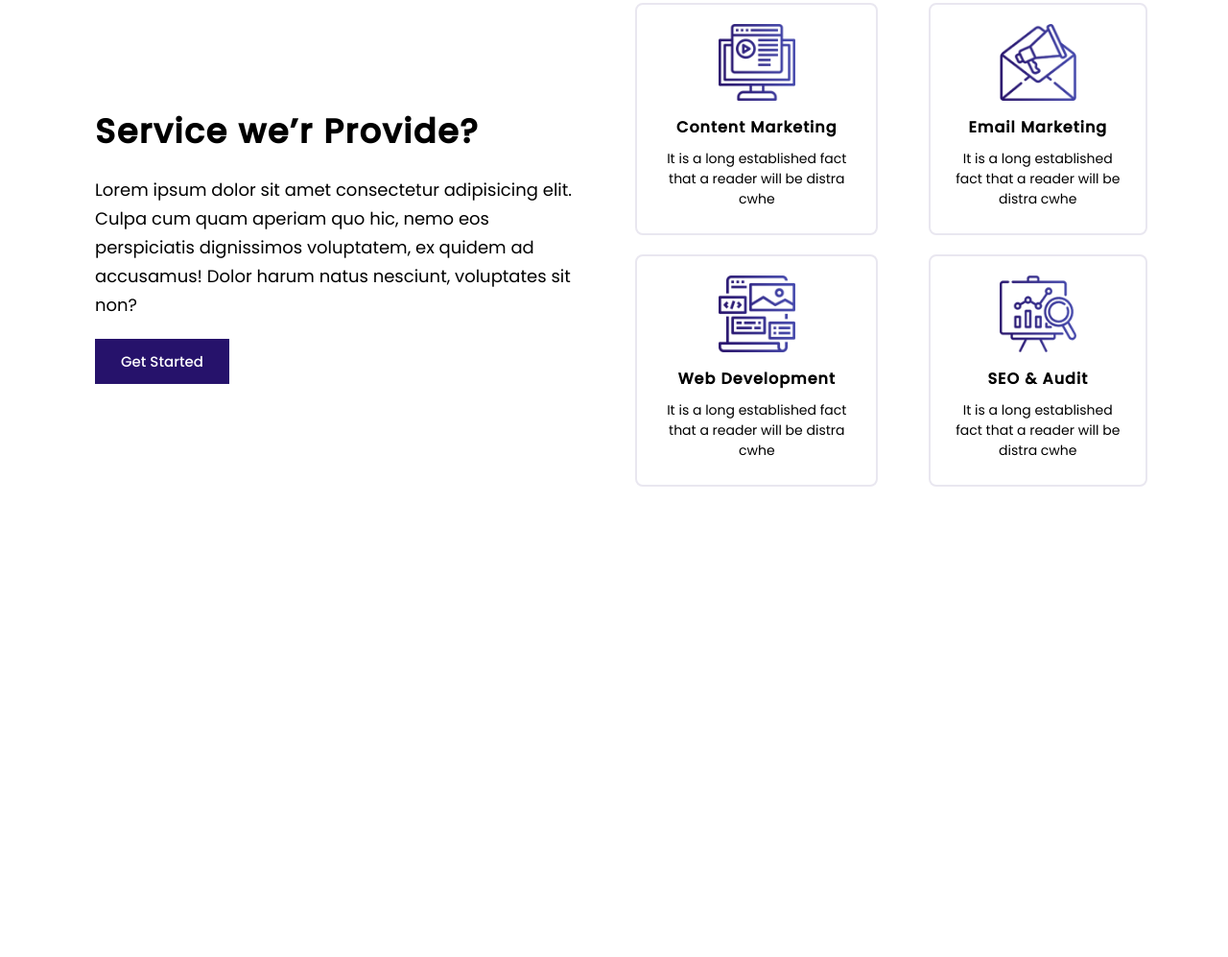
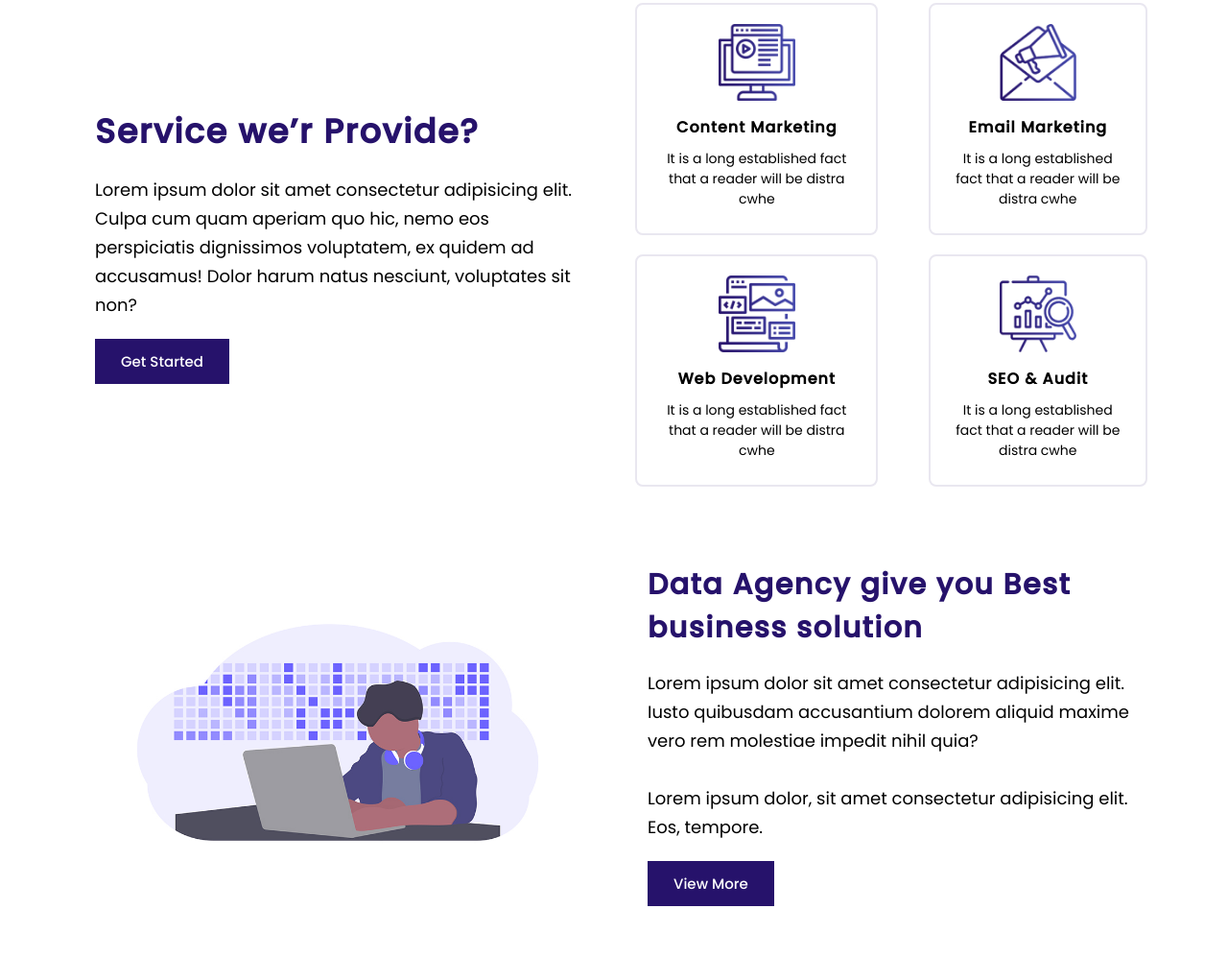
Before and after one commit to iamsaikatrahman/agency-profile, a plain HTML site: page index.html in a window 1280 px wide. Shown: the part 591-1588 px from the top of the page at 96% size. Drawn offline with Linux system fonts and the light colour scheme.

Commit message:
solution section addedd

```diff
--- a/css/style.css
+++ b/css/style.css
@@ -26,6 +26,13 @@ ul li {
 }
 .text-light {
   color: #fff;
+}
+.text-blue {
+  color: #26126b;
+}
+.half-width {
+  width: 50%;
+  padding: 0 3.5rem;
 }
 .flex {
   display: flex;
@@ -176,3 +183,22 @@ ul li {
   margin: 0.5rem 0;
 }
 /* ############### Service End ################# */
+/* ############### Solution ################ */
+.solution-content {
+  padding: 5rem 0;
+}
+.solution-image-box img {
+  width: 100%;
+}
+.solution-text-box h1 {
+  font-size: 3rem;
+  letter-spacing: 0.15rem;
+  font-weight: 600;
+}
+.solution-text-box p {
+  font-size: 1.8rem;
+  font-weight: 400;
+  line-height: 3rem;
+  margin: 2rem 0;
+}
+/* ############### Solution End ################ */
--- a/index.html
+++ b/index.html
@@ -53,7 +53,7 @@
         <div class="container">
             <div class="service-content flex justify-content-between align-items">
                 <div class="service-text-box">
-                    <h1>Service we’r Provide?</h1>
+                    <h1 class="text-blue">Service we’r Provide?</h1>
                     <p>Lorem ipsum dolor sit amet consectetur adipisicing elit. Culpa cum quam aperiam quo hic, nemo eos
                         perspiciatis dignissimos voluptatem, ex quidem ad accusamus! Dolor harum natus nesciunt,
                         voluptates sit non?</p>
@@ -85,6 +85,24 @@
         </div>
     </section>
     <!-- -------------- Service Section End -------------------- -->
+    <!-- -----------Solution section  --------------- -->
+    <section class="solution">
+        <div class="container">
+            <div class="solution-content flex align-items">
+                <div class="solution-image-box half-width">
+                    <img src="./images/background_2.jpg" alt="">
+                </div>
+                <div class="solution-text-box half-width">
+                    <h1 class="text-blue">Data Agency give you Best business solution</h1>
+                    <p>Lorem ipsum dolor sit amet consectetur adipisicing elit. Iusto quibusdam accusantium dolorem
+                        aliquid maxime vero rem molestiae impedit nihil quia?<br><br>Lorem ipsum dolor, sit amet
+                        consectetur adipisicing elit. Eos, tempore.</p>
+                    <a href="#" class="btn btn-blue">View More</a>
+                </div>
+            </div>
+        </div>
+    </section>
+    <!-- -----------Solution section End ------------- -->
 
 
 
```
